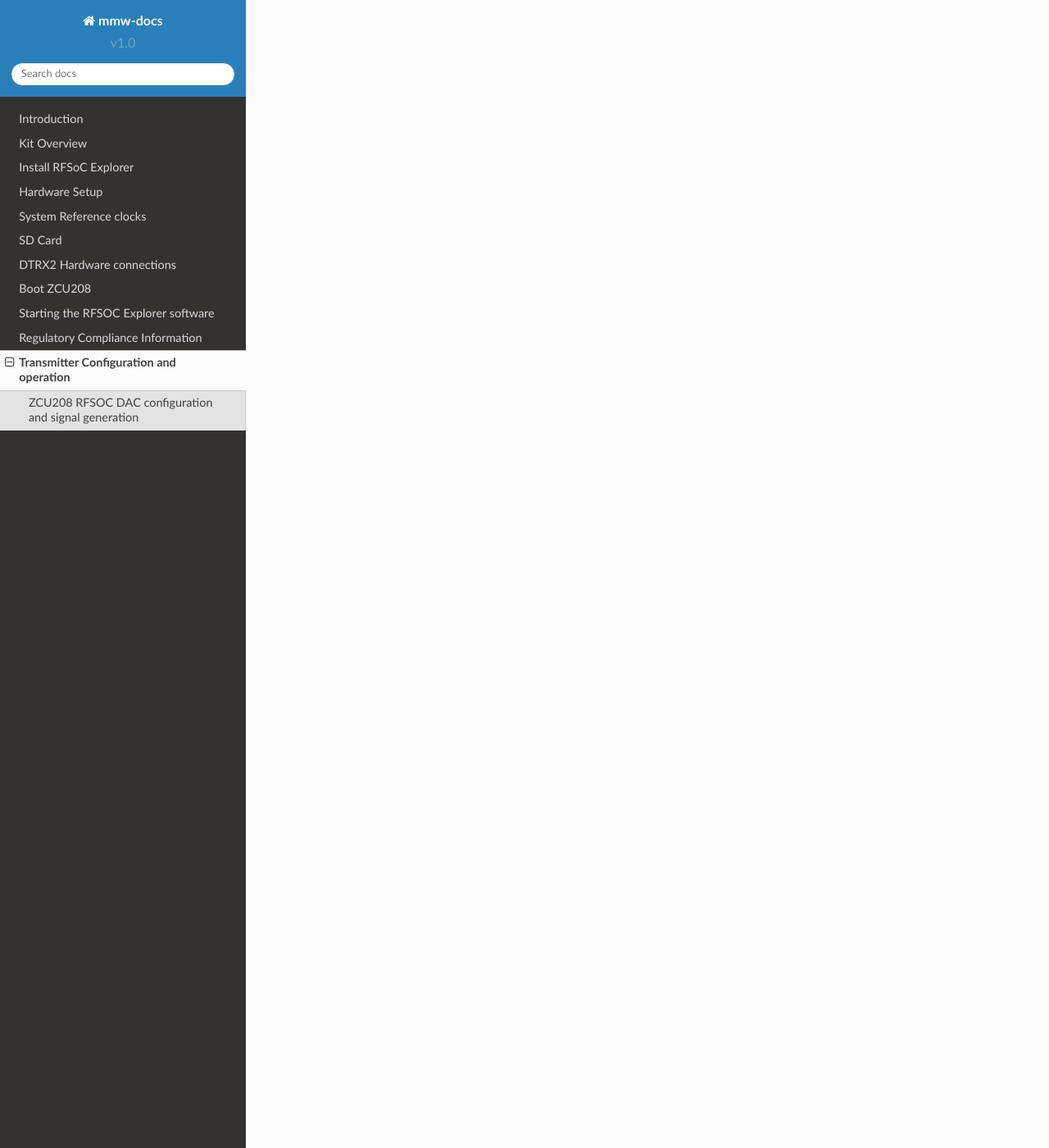
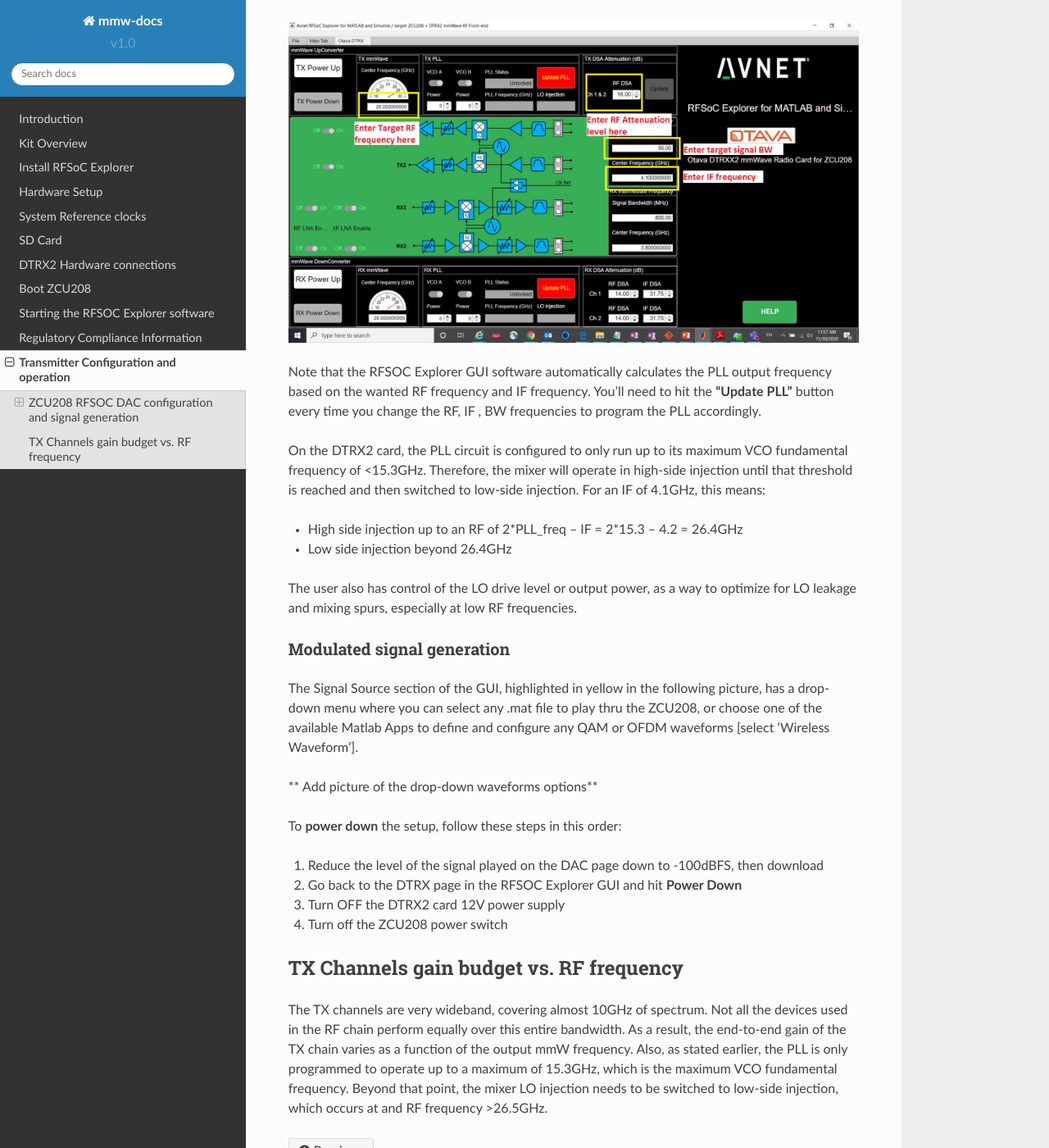
Before and after one commit to AvnetDev/rfsoc-board-docs, a Sphinx documentation site: the page built from docs/source/tx_setup.rst, in a window 1280 px wide and 1400 px high, scrolled down 2727 px. Shown: the whole window at 82% size. Built offline with Sphinx 7.4.7 and the Read the Docs theme 2.0.0, drawn with Linux system fonts in a browser that asks for light colours; some of the changed text lies outside the part shown.

Commit message:
TX RF response picture

```diff
--- a/docs/source/tx_setup.rst
+++ b/docs/source/tx_setup.rst
@@ -1,5 +1,6 @@
 Transmitter Configuration and operation
----------------------------------------
+=======================================
+
 In this procedure, we will run the transmitters to the default mmW output frequency of 25GHz.
 Set the spectrum analyzer center frequency to 25GHz then, to observe the signal transmitted after power up.
 From the RFSOC Explorer application, go to the “Otava DTRX” tab and hit the **“TX Power up”** button. This powers-up both TX channels and performs a default configuration of the 2 RF transmit channels.
@@ -15,7 +16,12 @@
 -	Both Ch1 and Ch2 RF attenuators are set to max attenuation at -15.5dB
 
 ZCU208 RFSOC DAC configuration and signal generation
-^^^^^^^^^^^^^^^^^^^^^^^^^^^^^^^^^^^^^^^^^^^^^^^^^^^^
+----------------------------------------------------
+
+
+How to configure and program the RFSOC DACs
+^^^^^^^^^^^^^^^^^^^^^^^^^^^^^^^^^^^^^^^^^^^
+
 #. Go back to the main tab of the RFSOC Explorer tool
 #. Hit the ON button for the DAC tile 0 228 and wait for the initialization to complete (may take 30 seconds)
 #. Then click on the highlighted DAC icons after the prompt, which brings you to the DAC configuration page, shown below.
@@ -34,16 +40,62 @@
 #. Click on the ON button on the right
 #. Enter the IF frequency of operation in the "Analog Fc(MHz)" field: here 4200MHz, which will also be used to set the RFSOC DUC NCO frequency based on the sampling rate
 #. Enter the interpolation rate: 8x
-#. Now to send a CW tone: in the Signal Source section, set the sinewave frequency and its level relative to full scale. In this example, we’ll use a 10MHz baseband tone at -5dBFS
-#. The Configure button on the right should be highlighted in red, signaling that you need to configure the DAC before being able to download the waveform to the RFSOC. So hit the “Configure” button, then hit download, after the configuration is complete. You should see a display of the I and Q waveform in the graph below, on the GUI DAC page.
+
+
+How to load and play a CW tone signal
+^^^^^^^^^^^^^^^^^^^^^^^^^^^^^^^^^^^^^
+
+At this point, the **Configure** button should highlighted in red, but before we hit it, let's set up the tool to transmit a CW tone.
+
+In the Signal Source section, on the left of the page, set the sinewave frequency and its level relative to full scale.
+In this example, we’ll use a 10MHz baseband tone at -5dBFS
+
+Hit now the **Configure** button, then hit download, after the configuration is complete ("Configure button has turned green).
+You should see a display of the I and Q waveform in the graph below, on the GUI DAC page.
 
 Note that you may also display the frequency domain response of the signal being loaded by toggling the **Time-Frequency** button above the graph.
 This user interface also models the expected signal post DUC or post interpolating FIR filter: toggle the **Baseband-DUC** output button
 
 With the DAC output IF frequency set at 4.2GHz, and the TX LO PLL running at 14.6GHz, the mixer generates 2 sidebands, including the wanted signal at 25GHz. Some amount of LO leakage also leaks out at 2x LO or 29.2GHz. See below the major output tones out of the transmit chain (2x multiplication inside the mixer LO chain)
 
-**Add picture of the expected major tones**
+The picture below shows an 18GHz wide spectrum plot for a wanted signal at 26GHz, on an FSW43 spectrum analyzer. Because this radio has intentionnaly been designed to allow for a wide range of both IF and RF frequencies, the IF filter has limited selectivity, and the user needs to use an external RF pass-band filter to select the wanted sideband.
 
-The picture below shows a wideband spectrum plot for a wanted signal at 26GHz, on an FSW43 spectrum analyzer:
 
 .. image:: images_tx_setup/26G_TX_widespan.png
+
+At any time here, from the ** OTAVA DRTX** GUI tab, you may adjust the RF attenuation level, the target RF frequency, the IF frequency and target instantaneous bandwidth, as shown in the picture below. Remember that the TX paths attenuators are set to MAX attenuation after power up.
+
+.. image:: images_tx_setup/RFSOCX_DTRX2_TX_instructions1.png
+
+Note that the RFSOC Explorer GUI software automatically calculates the PLL output frequency based on the wanted RF frequency and IF frequency.
+You’ll need to hit the **“Update PLL”** button every time you change the RF, IF , BW frequencies to program the PLL accordingly.
+
+On the DTRX2 card, the PLL circuit is configured to only run up to its maximum VCO fundamental frequency of <15.3GHz. Therefore, the mixer will operate in high-side injection until that threshold is reached and then switched to low-side injection.
+For an IF of 4.1GHz, this means:
+
+-	High side injection up to an RF of 2*PLL_freq – IF = 2*15.3 – 4.2 =  26.4GHz
+
+-	Low side injection beyond 26.4GHz
+
+The user also has control of the LO drive level or output power, as a way to optimize for LO leakage and mixing spurs, especially at low RF frequencies.
+
+Modulated signal generation
+^^^^^^^^^^^^^^^^^^^^^^^^^^^
+
+The Signal Source section of the GUI, highlighted in yellow in the following picture, has a drop-down menu where you can select any .mat file to play thru the ZCU208, or choose one of the available Matlab Apps to define and configure any QAM or OFDM waveforms [select ‘Wireless Waveform’].
+
+** Add picture of the drop-down waveforms options**
+
+
+To **power down** the setup, follow these steps in this order:
+
+#. Reduce the level of the signal played on the DAC page down to -100dBFS, then download
+#. Go back to the DTRX page in the RFSOC Explorer GUI and hit **Power Down**
+#. Turn OFF the DTRX2 card 12V power supply
+#. Turn off the ZCU208 power switch
+
+TX Channels gain budget vs. RF frequency
+----------------------------------------
+
+The TX channels are very wideband, covering almost 10GHz of spectrum. Not all the devices used in the RF chain perform equally over this entire bandwidth. As a result, the end-to-end gain of the TX chain varies as a function of the output mmW frequency.
+Also, as stated earlier, the PLL is only programmed to operate up to a maximum of 15.3GHz, which is the maximum VCO fundamental frequency. Beyond that point, the mixer LO injection needs to be switched to low-side injection, which occurs at and RF frequency >26.5GHz.
```
Also changed, not shown: docs/source/images_tx_setup/TX_RF_response.png (added).
